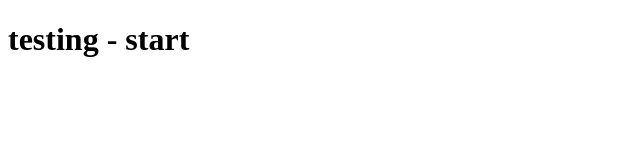
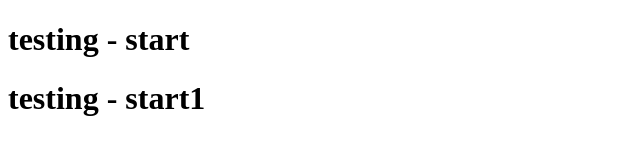
Before and after one commit to javedmehr/workflow, a plain HTML site: page index.html in a window 1280 px wide. Shown: the whole page, without its empty margins (0-640 px from the left). Drawn offline with Linux system fonts and the light colour scheme.

Commit message:
commit 2

```diff
--- a/index.html
+++ b/index.html
@@ -2,5 +2,6 @@
 <html lang="en">
     <body>
         <h1>testing - start</h1>
+        <h1>testing - start1</h1>
     </body>
 </html>
```
